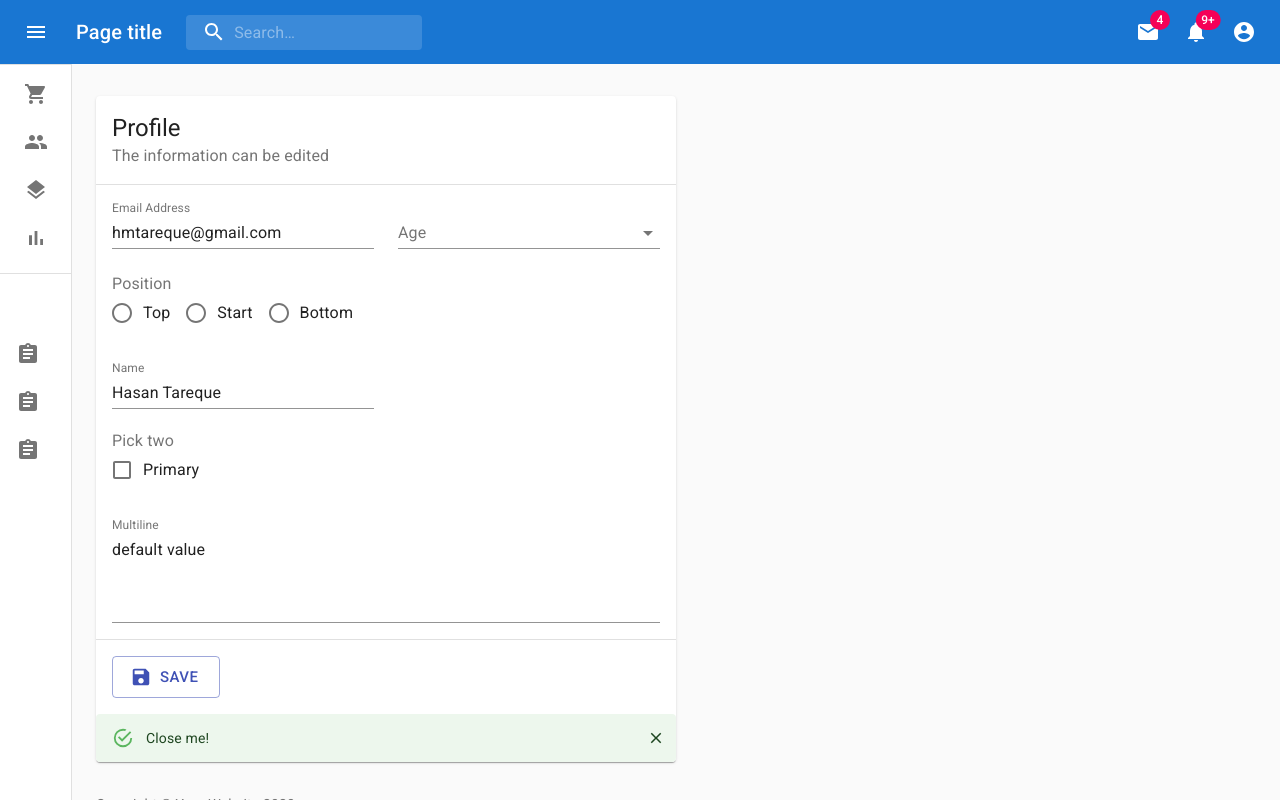
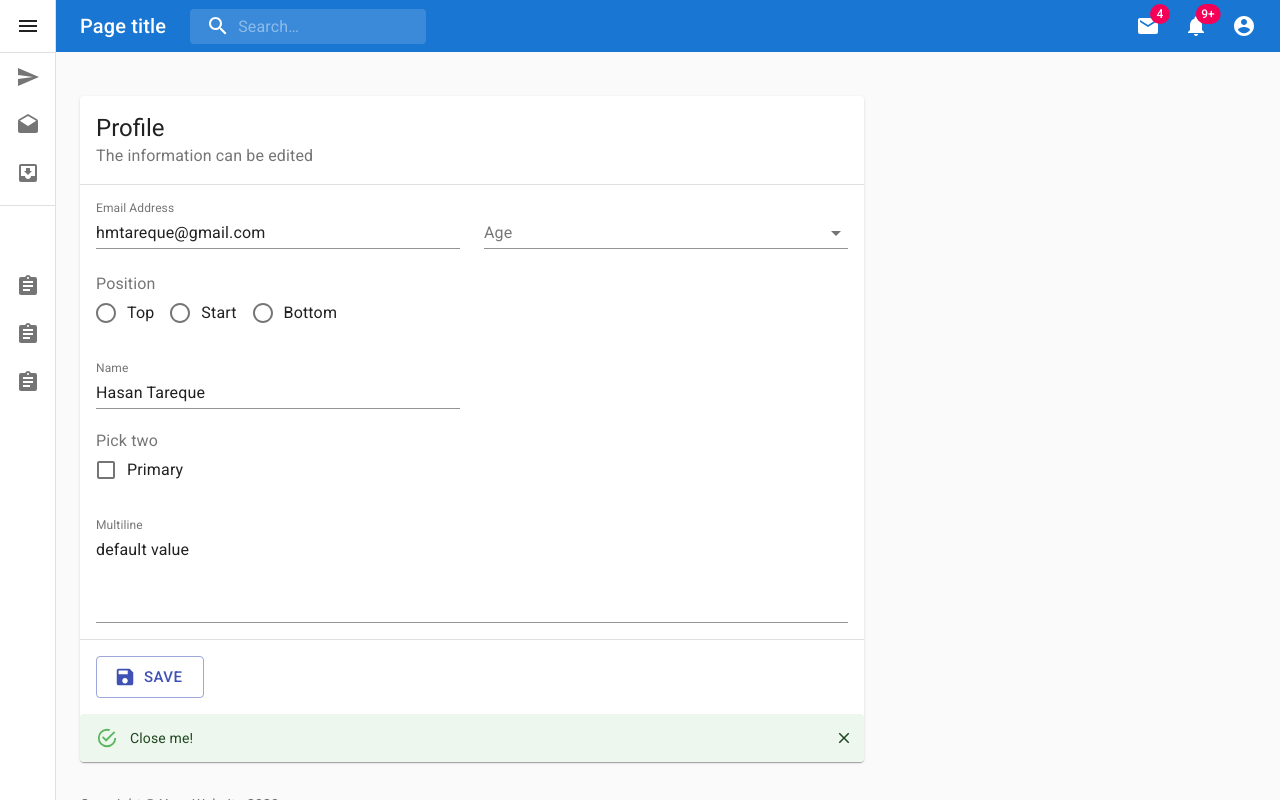
Before and after one commit to hmtareque/sleekie, a React (Create React App) app: page / in a window 1280 px wide. Built offline with nearby package versions, Linux system fonts and the light colour scheme.

Commit message:
drawer upated

```diff
--- a/src/components/Dashboard.js
+++ b/src/components/Dashboard.js
@@ -39,6 +39,7 @@
 import TestForm from './forms/test.form';
 
 import MaterialTableDemo from '../components/tables/full.table';
+import PrimaryList from './list.primary';
 
 function Copyright() {
   return (
@@ -60,7 +61,8 @@
     display: 'flex',
   },
   toolbar: {
-    paddingRight: 24, // keep right padding when drawer closed
+    //paddingRight: 24, // keep right padding when drawer closed
+    minHeight: '52px'
   },
   toolbarIcon: {
     color: theme.palette.info.dark,
@@ -71,7 +73,12 @@
     display: 'flex',
    // alignItems: 'center',
     //  justifyContent: 'flex-end',
-    padding: '8px',
+    padding: '2px 8px',
+
+    // [theme.breakpoints.down('sm')]: {
+    //   padding: '0px 8px',
+    // },
+
 
   //  backgroundColor: theme.palette.info.main,
    // ...theme.mixins.toolbar,
@@ -88,6 +95,7 @@
 
   appBar: {
     backgroundColor: theme.palette.info.dark,
+    width: `calc(100% - 56px)`,
     boxShadow: 'none',
     zIndex: theme.zIndex.drawer + 1,
     transition: theme.transitions.create(['width', 'margin'], {
@@ -108,7 +116,11 @@
     flexGrow: 1,
   },
   menuButton: {
-    marginRight: theme.spacing(2),
+    //marginRight: theme.spacing(2),
+    marginLeft: '-4px',
+    // [theme.breakpoints.up('sm')]: {
+    //   padding: '8px',
+    // },
   },
 
   menuButtonHidden: {
@@ -130,9 +142,9 @@
       duration: theme.transitions.duration.leavingScreen,
     }),
     width: theme.spacing(7),
-    [theme.breakpoints.up('sm')]: {
-      width: theme.spacing(9),
-    },
+    // [theme.breakpoints.up('sm')]: {
+    //   width: theme.spacing(9),
+    // },
   },
   appBarSpacer: theme.mixins.toolbar,
   content: {
@@ -208,6 +220,13 @@
       display: 'none',
     },
   },
+
+
+  hide: {
+    display: 'none'
+  }
+
+
 }));
 
 export default function Dashboard() {
@@ -307,15 +326,7 @@
       <CssBaseline />
       <AppBar position="absolute" className={clsx(classes.appBar, open && classes.appBarShift)}>
         <Toolbar className={classes.toolbar}>
-          <IconButton
-            edge="start"
-            color="inherit"
-            aria-label="open drawer"
-            onClick={handleDrawerOpen}
-            className={clsx(classes.menuButton, open && classes.menuButtonHidden)}
-          >
-            <MenuIcon />
-          </IconButton>
+
           <Typography className={classes.title} variant="h6" noWrap>
             Page title
           </Typography>
@@ -382,17 +393,30 @@
       >
         <div className={classes.drawerToolbar}>
 
-          <IconButton onClick={handleDrawerClose} className={classes.toolbarIcon}>
+          <IconButton onClick={handleDrawerClose} className={clsx(classes.toolbarIcon, !open && classes.hide)}>
             <ChevronLeftIcon />
           </IconButton>
 
-
-          <Typography className={classes.appName} variant="h6" noWrap>
+          <Typography className={clsx(classes.appName, !open && classes.hide)} variant="h6" noWrap>
             APP NAME
           </Typography>
+
+          <IconButton
+            edge="start"
+            color="inherit"
+            aria-label="open drawer"
+            onClick={handleDrawerOpen}
+            className={clsx(classes.menuButton, open && classes.menuButtonHidden)}
+          >
+            <MenuIcon />
+          </IconButton>
+
+
+
         </div>
         <Divider />
-        <List>{mainListItems}</List>
+
+        <PrimaryList more={open}/>
         <Divider />
         <List>{secondaryListItems}</List>
       </Drawer>
@@ -401,7 +425,7 @@
         <div className={classes.appBarSpacer} />
         <Container maxWidth="lg" className={classes.container}>
 
-        <Grid item xs={12} md={6}>
+        <Grid item xs={12} md={8}>
 
             <SignupForm person={{ name: 'Hasan Tareque', email: 'hmtareque@gmail.com' }}/>
 
--- a/src/components/Table.js
+++ b/src/components/Table.js
@@ -39,6 +39,7 @@
 import TestForm from './forms/test.form';
 
 import MaterialTableDemo from './tables/full.table';
+import PrimaryList from './list.primary';
 
 function Copyright() {
   return (
@@ -392,7 +393,7 @@
           </Typography>
         </div>
         <Divider />
-        <List>{mainListItems}</List>
+        <PrimaryList/>
         <Divider />
         <List>{secondaryListItems}</List>
       </Drawer>
--- /dev/null
+++ b/src/components/list.primary.js
@@ -0,0 +1,85 @@
+import React from 'react';
+import { makeStyles } from '@material-ui/core/styles';
+import ListSubheader from '@material-ui/core/ListSubheader';
+import List from '@material-ui/core/List';
+import ListItem from '@material-ui/core/ListItem';
+import ListItemIcon from '@material-ui/core/ListItemIcon';
+import ListItemText from '@material-ui/core/ListItemText';
+import Collapse from '@material-ui/core/Collapse';
+import InboxIcon from '@material-ui/icons/MoveToInbox';
+import DraftsIcon from '@material-ui/icons/Drafts';
+import SendIcon from '@material-ui/icons/Send';
+import ExpandLess from '@material-ui/icons/ExpandLess';
+import ExpandMore from '@material-ui/icons/ExpandMore';
+import StarBorder from '@material-ui/icons/StarBorder';
+
+import { Link } from 'react-router-dom';
+
+const useStyles = makeStyles((theme) => ({
+  root: {
+    width: '100%',
+    maxWidth: 360,
+    backgroundColor: theme.palette.background.paper,
+  },
+  nested: {
+    paddingLeft: theme.spacing(4),
+  },
+
+  hide: {
+      display: 'none'
+  }
+}));
+
+export default function PrimaryList({ more }){
+  const classes = useStyles();
+  const [open, setOpen] = React.useState(true);
+
+  console.log(more);
+
+  const handleClick = () => {
+    setOpen(!open);
+  };
+
+  return (
+    <List
+      component="nav"
+      aria-labelledby="nested-list-subheader"
+      subheader={
+        <ListSubheader component="div" id="nested-list-subheader" className={classes.hide}>
+          Nested List Items
+        </ListSubheader>
+      }
+      className={classes.root}
+    >
+      <ListItem button component={Link} to="/">
+        <ListItemIcon>
+          <SendIcon />
+        </ListItemIcon>
+        <ListItemText primary="Sent mail" />
+      </ListItem>
+      <ListItem button component={Link} to="/table">
+        <ListItemIcon>
+          <DraftsIcon />
+        </ListItemIcon>
+        <ListItemText primary="Drafts" />
+      </ListItem>
+      <ListItem button onClick={handleClick}>
+        <ListItemIcon>
+          <InboxIcon />
+        </ListItemIcon>
+        <ListItemText primary="Inbox" />
+        {open && more ? <ExpandLess /> : <ExpandMore />}
+      </ListItem>
+      <Collapse in={open && more} timeout="auto" unmountOnExit>
+        <List component="div" disablePadding>
+          <ListItem button className={classes.nested}>
+            <ListItemIcon>
+              <StarBorder />
+            </ListItemIcon>
+            <ListItemText primary="Starred" />
+          </ListItem>
+        </List>
+      </Collapse>
+    </List>
+  );
+}
--- a/src/components/listItems.js
+++ b/src/components/listItems.js
@@ -37,19 +37,26 @@
 ];
 
 export const mainListItems = (
-  <React.Fragment>
-    {list.map((item, index) => {
-      return <MainListItem key={index} button>
-        <Link to={item.path}>
-      <DrawerListItemIcon>
-      <Tooltip title={item.name} placement="right-start">{item.icon}</Tooltip>
-      </DrawerListItemIcon>
-      </Link>
-
-      <Link to={item.path}><ListItemText primary={item.name} /></Link>
-    </MainListItem>
-    })}
-  </React.Fragment>
+  <div>
+   <ListItem button>
+      <ListItemIcon>
+        <AssignmentIcon />
+      </ListItemIcon>
+      <ListItemText primary="Current month" />
+    </ListItem>
+    <ListItem button>
+      <ListItemIcon>
+        <AssignmentIcon />
+      </ListItemIcon>
+      <ListItemText primary="Last quarter" />
+    </ListItem>
+    <ListItem button>
+      <ListItemIcon>
+        <AssignmentIcon />
+      </ListItemIcon>
+      <ListItemText primary="Year-end sale" />
+    </ListItem>
+  </div>
 );
 
 export const secondaryListItems = (
```
Also changed, not shown: src/components/list.secondary.js (added).
